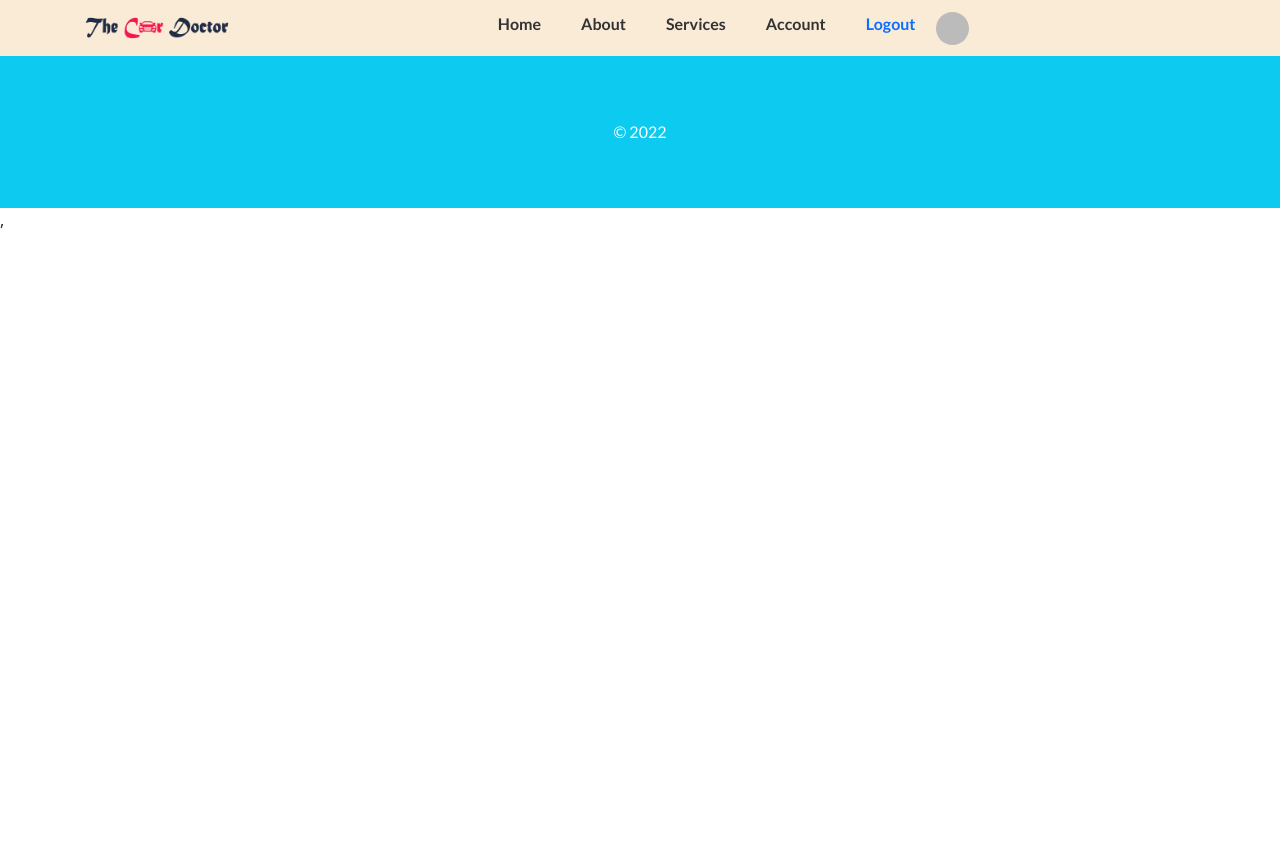
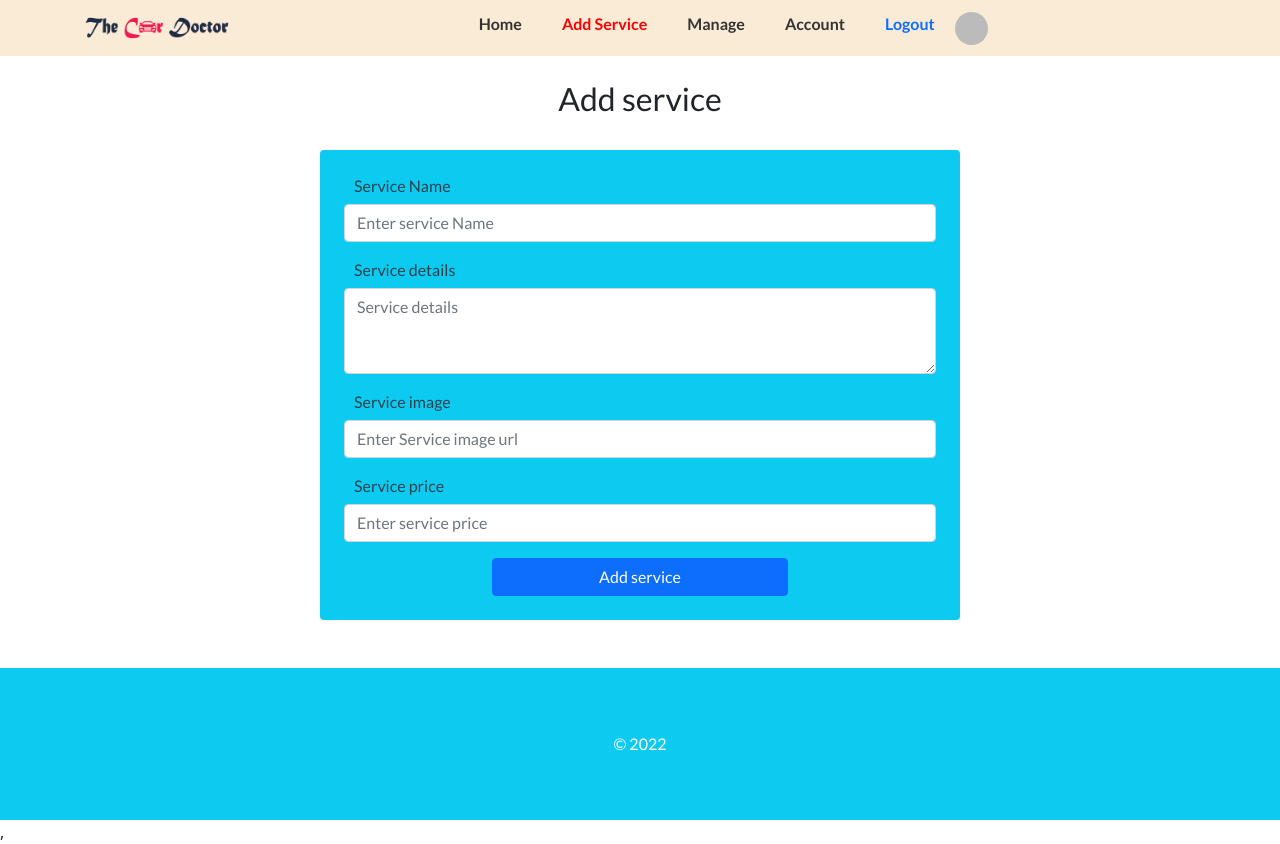
Before and after one commit to asadjulhas/genius-car-services-node, a React (Create React App) app: page /add-service in a window 1280 px wide. Before the commit the page ends 800 px from the top, so only its background shows below. Built offline with nearby package versions, Linux system fonts and the light colour scheme; no server answers; sample sign-in values are in the browser's storage.

Commit message:
Implement Delete service

```diff
--- a/package.json
+++ b/package.json
@@ -11,6 +11,7 @@
     "react-dom": "^18.0.0",
     "react-firebase-hooks": "^5.0.3",
     "react-helmet-async": "^1.3.0",
+    "react-hook-form": "^7.30.0",
     "react-router-dom": "^6.3.0",
     "react-scripts": "5.0.0",
     "react-toastify": "^8.2.0"
--- a/src/App.js
+++ b/src/App.js
@@ -10,6 +10,8 @@ import ServiceDetails from './Pages/ServiceDetails/ServiceDetails';
 import Register from './Pages/Home/Register/Register';
 import Account from './Pages/Home/Account/Account';
 import RequireAuth from './RequireAuth';
+import AddService from './Pages/Home/Services/AddService';
+import ManageService from './Pages/Home/Services/ManageService';
 
 
 
@@ -22,6 +24,16 @@ function App() {
         <Route path='/' element={<Home />}/>
         <Route path='home' element={<Home />}/>
         <Route path='/about' element={<About/>}/>
+        <Route path='/add-service' element={
+          <RequireAuth>
+            <AddService/>
+          </RequireAuth>
+        }/>
+        <Route path='/manage' element={
+          <RequireAuth>
+            <ManageService/>
+          </RequireAuth>
+        }/>
         <Route path='/register' element={<Register/>} />
         <Route path='/login' element={<Login />}/>
         <Route path='/service/:id' element={
--- /dev/null
+++ b/src/Pages/Home/Services/AddService.css
@@ -0,0 +1,3 @@
+.service_form form label {
+	margin-left: 10px;
+}
--- /dev/null
+++ b/src/Pages/Home/Services/AddService.js
@@ -0,0 +1,85 @@
+import React, { useState } from 'react';
+import './AddService.css'
+import { Button, FloatingLabel, Form, Modal } from 'react-bootstrap';
+import { useForm } from 'react-hook-form';
+
+const AddService = () => {
+
+  const [show, setShow] = useState(false);
+
+  const handleClose = () => setShow(false);
+  const handleShow = () => setShow(true);
+
+  const { register, handleSubmit, watch, formState: { errors } } = useForm();
+  const onSubmit = (data, e) => {
+    fetch('http://localhost:5000/service', {
+      method: 'POST',
+      headers: {
+        'content-Type': 'application/json',
+      },
+      body: JSON.stringify(data)
+
+    })
+   .then(res => res.json())
+   .then(result => {
+     if(result?.acknowledged) {
+       e.target.reset();
+      handleShow();
+     }
+   })
+  };
+
+ return (
+    <div>
+      <h2 className='p-4'>Add service</h2>
+      <div className="service_form w-50 mx-auto bg-info p-4 rounded mb-5">
+
+      <form onSubmit={handleSubmit(onSubmit)}>
+      <Form.Group className="mb-3">
+    <Form.Label>Service Name</Form.Label>
+      <input className='form-control' {...register("name", { required: true })} placeholder='Enter service Name' />
+      </Form.Group>
+      <Form.Group className="mb-3">
+    <Form.Label>Service details</Form.Label>
+      <textarea rows='3' className='form-control' {...register("description", { required: true })} placeholder='Service details' />
+      </Form.Group>
+
+      <Form.Group className="mb-3">
+    <Form.Label>Service image</Form.Label>
+      <input className='form-control' {...register("img", { required: true })} placeholder='Enter Service image url' />
+      </Form.Group>
+
+      <Form.Group className="mb-3">
+    <Form.Label>Service price</Form.Label>
+      <input type='number' className='form-control'  {...register("price", { required: true })} placeholder='Enter service price' />
+      </Form.Group>
+
+      {(errors.name || errors.description || errors.img || errors.price) && <span>This field is required</span>}
+
+      <input className='w-50 btn btn-primary' type="submit" value='Add service' />
+    </form>
+      </div>
+
+      <>
+
+      <Modal show={show} onHide={handleClose}>
+        <Modal.Header closeButton>
+          <Modal.Title>Action Success</Modal.Title>
+        </Modal.Header>
+        <Modal.Body>Service successfully added..!!!</Modal.Body>
+        <Modal.Footer>
+          <Button variant="secondary" onClick={handleClose}>
+            Close
+          </Button>
+          <Button variant="primary" onClick={handleClose}>
+            Save Changes
+          </Button>
+        </Modal.Footer>
+      </Modal>
+    </>
+
+    </div>
+  );
+};
+
+export default AddService;
--- /dev/null
+++ b/src/Pages/Home/Services/ManageService.js
@@ -0,0 +1,69 @@
+import React, { useState } from "react";
+import { Button, Card, Modal } from "react-bootstrap";
+import useServices from "../../../hooks/useServices";
+
+const ManageService = () => {
+  const [services, setServices] = useServices();
+  //Bootstrap Modal
+
+  const [show, setShow] = useState(false);
+  const handleClose = () => setShow(false);
+  const handleShow = () => setShow(true);
+
+  const handleDelete = (id) => {
+    const confirmDelete = window.confirm('Sure, are you want to delete?');
+    if(confirmDelete){
+      fetch(`http://localhost:5000/delete/${id}`, {
+        method: 'DELETE'
+      })
+      .then(res => res.json())
+      .then(action => {
+        handleShow()
+        console.log(action);
+      })
+    }
+  }
+  return (
+    <div className="">
+      <div className="s_service">
+        <div className="container">
+          <div className="row">
+            {services.map((service) => (
+              <div key={service?._id} className="col-md-4 col-sm-6">
+                <Card className="mt-4" style={{ width: "18rem" }}>
+                  <Card.Img variant="top" src={service?.img} />
+                  <Card.Body>
+                    <Card.Title>{service?.name}</Card.Title>
+                    <Button className="btn-sm" variant="primary">Edit</Button>&nbsp;
+                    <Button onClick={()=>handleDelete(service?._id)} className="btn-sm" variant="danger">Delete</Button>
+                  </Card.Body>
+                </Card>
+              </div>
+            ))}
+          </div>
+        </div>
+      </div>
+
+      <>
+
+<Modal show={show} onHide={handleClose}>
+  <Modal.Header closeButton>
+    <Modal.Title>Action Success</Modal.Title>
+  </Modal.Header>
+  <Modal.Body>Service successfully DELETED..!!!</Modal.Body>
+  <Modal.Footer>
+    <Button variant="secondary" onClick={handleClose}>
+      Close
+    </Button>
+    <Button variant="primary" onClick={handleClose}>
+      Save Changes
+    </Button>
+  </Modal.Footer>
+</Modal>
+</>
+
+    </div>
+  );
+};
+
+export default ManageService;
--- a/src/Pages/Home/Services/Service.js
+++ b/src/Pages/Home/Services/Service.js
@@ -1,14 +1,18 @@
 import React from 'react';
 import { Button, Col } from 'react-bootstrap';
+import { useAuthState } from 'react-firebase-hooks/auth';
 import { useNavigate } from 'react-router-dom';
 
-const Service = ({service}) => {
+const Service = ({user, service}) => {
   const {_id, name, price, description, img} = service;
 
   const nagivate = useNavigate();
   const serviceDetails = (id) => {
     nagivate(`/service/${id}`)
   }
+
+
+
   return (
     <Col>
       <div className="service">
@@ -16,7 +20,7 @@ const Service = ({service}) => {
       <p>${price}</p>
       <p>{description}</p>
       <img className='img-fluid mb-3' src={img} alt="" />
-      <Button onClick={()=>serviceDetails(_id)} className='w-50' variant="info">More info</Button>
+      <Button onClick={()=>serviceDetails(_id)} className='w-50 btn-sm' variant="info">More info</Button>
       </div>
     </Col>
   );
--- a/src/Pages/Home/Services/Services.js
+++ b/src/Pages/Home/Services/Services.js
@@ -1,12 +1,16 @@
-import React from 'react';
+import React, { useState } from 'react';
 import './Services.css'
 import useServices from '../../../hooks/useServices';
 import Service from './Service';
-import { Container, Row } from 'react-bootstrap';
+import { Button, Container, Modal, Row } from 'react-bootstrap';
+import { useAuthState } from 'react-firebase-hooks/auth';
+import auth from '../../../firebase.init';
 
 const Services = () => {
+  const [user] = useAuthState(auth);
+  const [services] = useServices();
 
-  const [services] = useServices();
+
 // console.log(services)
   return (
     <div className="services_area">
@@ -16,11 +20,14 @@ const Services = () => {
   <Row className='g-4' xs={1} md={2} lg={3}>
 
       {services.map(service =>
-        <Service key={service._id} service={service}/>
+        <Service user={user} key={service._id} service={service}/>
       )}
       </Row>
       </Container>
     </div>
+
+
+
     </div>
   );
 };
--- a/src/Pages/ServiceDetails/ServiceDetails.js
+++ b/src/Pages/ServiceDetails/ServiceDetails.js
@@ -4,20 +4,19 @@ import { useParams } from 'react-router-dom';
 import useServices from '../../hooks/useServices';
 import PageTitle from '../../hooks/PageTitle';
 import { Helmet } from 'react-helmet-async';
+import useSingleService from '../../hooks/useSingleService';
 
 const ServiceDetails = () => {
   const {id} = useParams();
-
-  const [services] = useServices();
-  const findService = services.find(service => service._id === id);
+  const [service] = useSingleService(id);
   return (
     <div className='mt-5 single_service'>
       <PageTitle title='Service'/>
       <div className="service sservice">
-      <h2>{findService?.name}</h2>
-      <p>${findService?.price}</p>
-      <p>{findService?.description}</p>
-      <img className='img-fluid mb-3' src={findService?.img} alt="" />
+      <h2>{service?.name}</h2>
+      <p>${service?.price}</p>
+      <p>{service?.description}</p>
+      <img className='img-fluid mb-3' src={service?.img} alt="" />
       </div>
     </div>
   );
--- a/src/Pages/Shared/Header/Header.js
+++ b/src/Pages/Shared/Header/Header.js
@@ -34,8 +34,10 @@ const Header = () => {
     <Navbar.Collapse id="basic-navbar-nav">
       <Nav className="mx-auto">
       <CustomLink to='/'>Home</CustomLink>
-        <CustomLink to='/about'>About</CustomLink>
-        <CustomLink as={Link} to='home#services'>Services</CustomLink>
+        {/* <CustomLink to='/about'>About</CustomLink> */}
+        {/* <CustomLink as={Link} to='home#services'>Services</CustomLink> */}
+        <CustomLink to='/add-service'>Add Service</CustomLink>
+        <CustomLink to='/manage'>Manage</CustomLink>
         <CustomLink to='/account'>Account</CustomLink>
         {user ? '' : <CustomLink to='/register'>Register</CustomLink>}
         {user ? '' :  <CustomLink to='/login'>Login</CustomLink>}
--- a/src/RequireAuth.js
+++ b/src/RequireAuth.js
@@ -32,7 +32,7 @@ function RequireAuth({ children }) {
     // than dropping them off on the home page.
     return <Navigate to="/login" state={{ from: location }} replace />;
   }
-  if(!user.emailVerified) {
+  if(user.providerData[0]?.providerId === 'password' && !user.emailVerified) {
     return(
       <div className="mt-5 d-block">
         <div className="verified_email py-5 px-4 bg-warning w-50 mx-auto rounded">
--- a/src/hooks/useServices.js
+++ b/src/hooks/useServices.js
@@ -7,7 +7,7 @@ const useServices = () => {
    .then(res => res.json())
    .then(services => setServices(services))
  },[]);
- return [services];
+ return [services, setServices];
 }
 
 export default useServices;
--- /dev/null
+++ b/src/hooks/useSingleService.js
@@ -0,0 +1,13 @@
+import { useEffect, useState } from "react";
+
+const useSingleService = (id) => {
+  const [service, setService] = useState([])
+  useEffect(() => {
+    fetch(`http://localhost:5000/service/${id}`)
+    .then(res => res.json())
+    .then(service => setService(service))
+  },[])
+  return [service, setService];
+}
+
+export default useSingleService;
```
Also changed, not shown: 1 other file (tests, documents, lock files or other folders).
